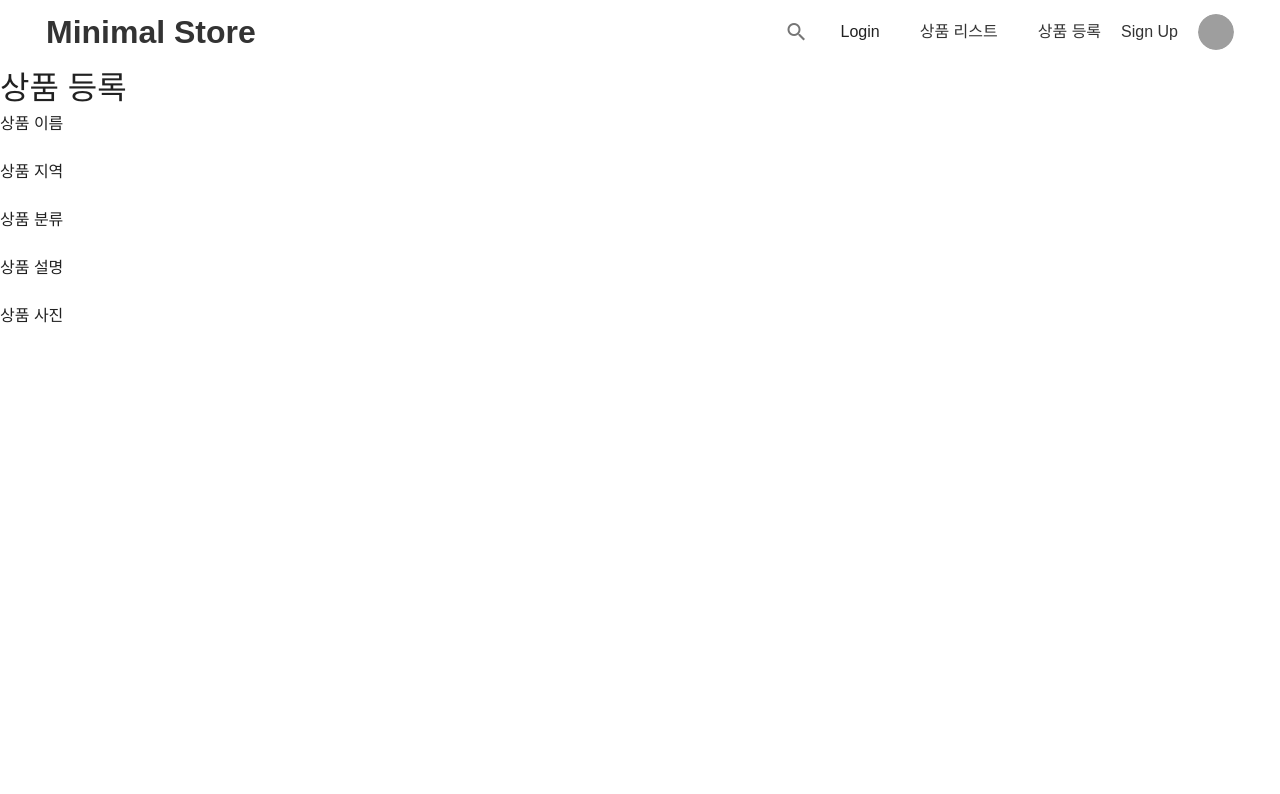
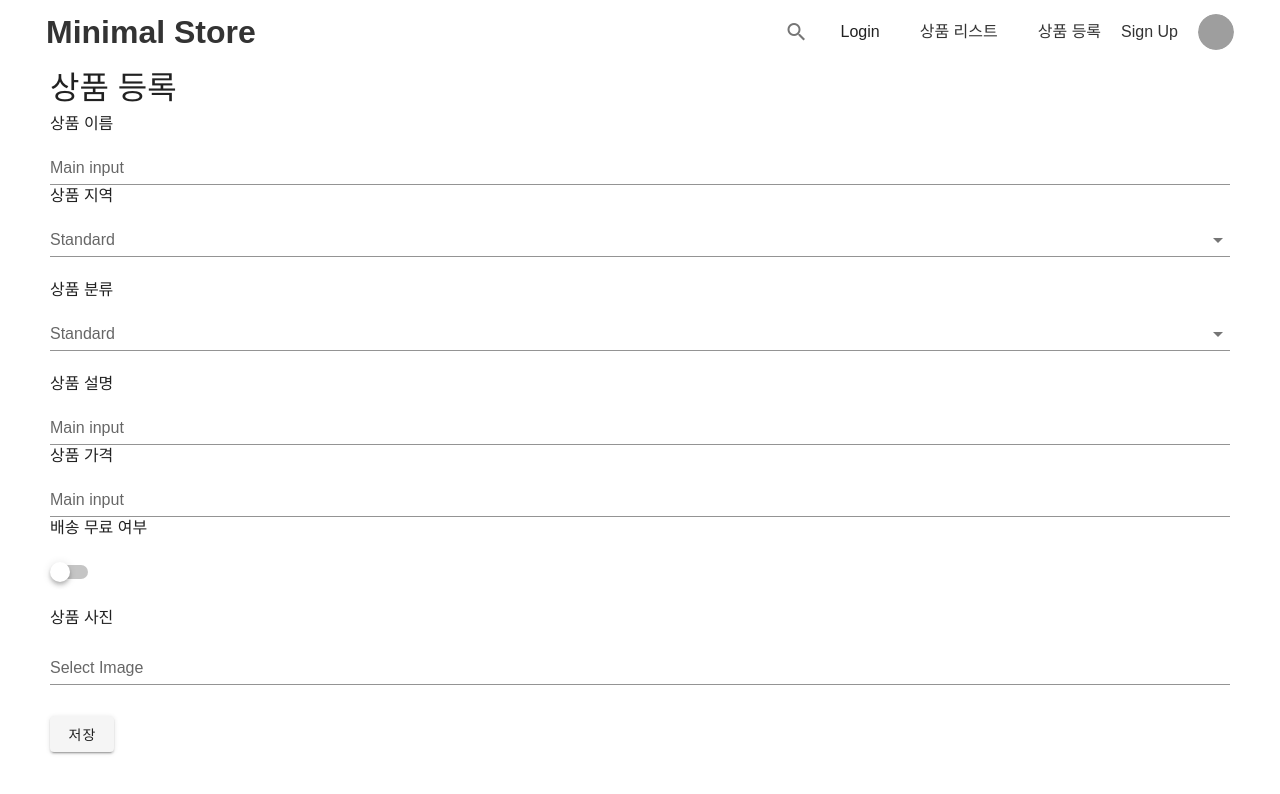
Before and after one commit to kujarung/minimalStoreUi, a Vue app: page /product/reg in a window 1280 px wide. Shown: the top 794 px of the page. Built offline with nearby package versions, Linux system fonts and the light colour scheme; grey boxes are pictures that could not be loaded; a web font is replaced by a local one.

Commit message:
아이템 등록 작업 중

```diff
--- a/src/views/product/ProductReg.vue
+++ b/src/views/product/ProductReg.vue
@@ -1,16 +1,18 @@
 <template>
-  <div>
+  <div class="pl50 pr50">
     <div class="font20">
       상품 등록
     </div>
-    <div class="">
-
+    <v-form
+      ref="form"
+      v-model="valid"
+    >
       <div class="">
         <div class="">
           상품 이름
         </div>
         <div class="">
-          <input type="text" s>
+          <v-text-field label="Main input" :rules="rules" hide-details="auto" v-model="insertObj.product_name"></v-text-field>
         </div>
       </div>
 
@@ -19,8 +21,10 @@
           상품 지역
         </div>
         <div class="">
-          <select name="" id="">
-          </select>
+          <v-select
+            :items="locationItems"
+            label="Standard"
+          ></v-select>
         </div>
       </div>
 
@@ -29,8 +33,10 @@
           상품 분류
         </div>
         <div class="">
-          <select name="" id="">
-          </select>
+          <v-select
+            :items="cateItems"
+            label="Standard"
+          ></v-select>
         </div>
       </div>
 
@@ -39,7 +45,25 @@
           상품 설명
         </div>
         <div class="">
-          <input type="text" s>
+          <v-text-field label="Main input" :rules="rules" hide-details="auto" v-model="insertObj.product_desc"></v-text-field>
+        </div>
+      </div>
+
+      <div class="">
+        <div class="">
+          상품 가격
+        </div>
+        <div class="">
+          <v-text-field label="Main input" :rules="rules" hide-details="auto" v-model="insertObj.product_price"></v-text-field>
+        </div>
+      </div>
+
+      <div class="">
+        <div class="">
+          배송 무료 여부
+        </div>
+        <div class="">
+          <v-switch v-model="insertObj.del_is_free"></v-switch>
         </div>
       </div>
 
@@ -48,16 +72,104 @@
           상품 사진
         </div>
         <div class="">
-          <input type="text" s>
+          <div class="" v-for="(url, index) in urlList" :key="index">
+            <v-sheet width="100%" height="350">
+              <v-img :src="url.result" alt="" contain width="100%" height="100%"></v-img>
+            </v-sheet>
+          </div>
+          <v-text-field label="Select Image" @click='pickFile' v-model='imageName' class="my10"></v-text-field>
+          <input
+            name="img"
+            type="file"
+            style="display: none"
+            ref="image"
+            accept="image/*"
+            @change="onFilePicked"
+            multiple
+          >
         </div>
       </div>
-
-    </div>
+      <div class="">
+        <v-btn
+          @click="saveProduct">저장</v-btn>
+      </div>
+    </v-form>
   </div>
 </template>
 
 <script>
-  export default {
+import api from '@/api'
+import axios from 'axios'
 
-  }
+export default {
+  watch : {
+    showList(val) {
+      this.urlList = val.slice()
+    }
+  },
+  created() {
+    this.cateItems = []
+  },
+  data() {
+    return {
+      valid: false,
+      imageName : "",
+      locationItems : [],
+      cateItems : [],
+      rules: [
+        value => !!value || 'Required.',
+      ],
+      insertObj : {
+        product_name : "",
+        product_desc : "",
+        product_price : "",
+        product_cate : "",
+        product_address : "",
+        del_is_free : false,
+      },
+      attachFile : [],
+      urlList : [],
+      showList : []
+    }
+  },
+  methods: {
+    async onFilePicked (e) {
+      const files = e.target.files
+      this.attachFile = files
+      this.showList = []
+      if(files.length > 0) {
+        for(let i=0;i<files.length;i++) {
+          const fr = new FileReader()
+          await fr.readAsDataURL(files[i])
+          await fr.addEventListener('load', () => {
+            this.showList.push(fr)
+          })
+        }
+      }
+    },
+    pickFile () {
+        this.$refs.image.click ()
+    },
+    async saveProduct() {
+      const frm = new FormData()
+      console.log(this.attachFile)
+      this.attachFile.forEach( file => {
+        frm.append('img', file)
+      })
+      await axios.post('http://localhost:8080/api/product/upload', frm,
+      {
+        headers: {
+          'Content-Type': 'multipart/form-data'
+        }
+      })
+    }
+  },
+}
 </script>
+
+<style scoped>
+.bak-img{
+  background-repeat: no-repeat;
+  background-size: cover;
+}
+</style>
--- a/src/views/test/test.vue
+++ b/src/views/test/test.vue
@@ -79,7 +79,6 @@
       <div class="mb50">
         <form action="http://localhost:8080/api/product/upload" ref="formtest" method="post" enctype="multipart/form-data">
           <!-- <img :src="imageUrl" height="150" v-if="imageUrl"/> -->
-          {{imageUrl}}
           <v-text-field label="Select Image" @click='pickFile' v-model='imageName' class="my10"></v-text-field>
           <input
             name="img"
@@ -125,11 +124,6 @@ export default {
     }
   },
   async created() {
-    // const test = await api('get',"/users/select")
-    // const data = await axios({
-    //   method: 'get',
-    //   url: 'http://localhost:3000/users/select',
-    // })
   },
   methods: {
     async insert() {
@@ -194,10 +188,8 @@ export default {
     },
 		onFilePicked (e) {
       const files = e.target.files
-      console.log(files)
 			if(files.length > 0) {
         const fr = new FileReader ()
-        console.log(fr)
 				fr.addEventListener('load', () => {
 					this.targetFile = files // this is an image file that can be sent to server...
 				})
```
